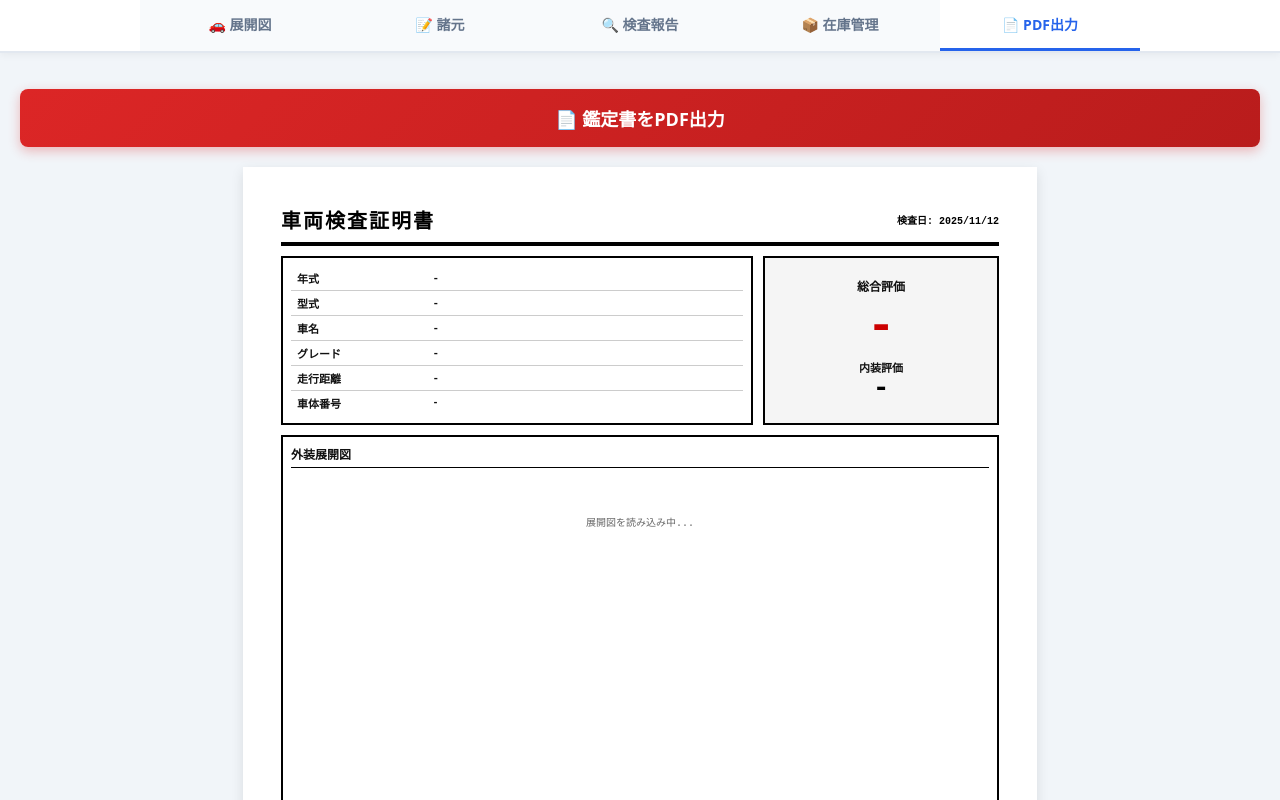
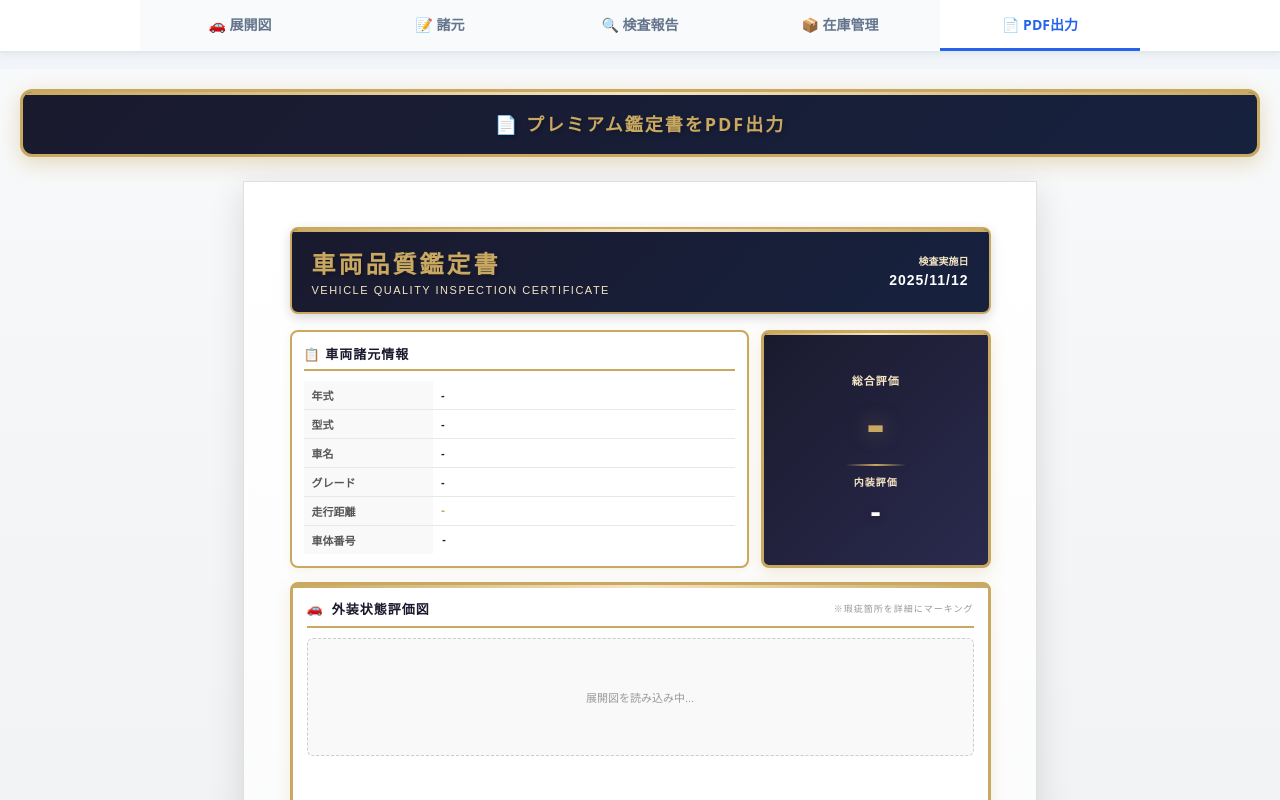
Before and after one commit to s430g717-spec/used-car-app, a React (Vite) app: page / in a window 1280 px wide. Both pictures are taken after a click on the button "📄 PDF出力". Shown: the top 800 px of the page. Built offline with nearby package versions, Linux system fonts and the light colour scheme.

Commit message:
鑑定書をプレミアムデザインに全面刷新: ゴールドアクセント、高級感あるレイアウト、プロフェッショナル品質

```diff
--- a/src/components/PDFExport.tsx
+++ b/src/components/PDFExport.tsx
@@ -118,69 +118,128 @@ export function PDFExport({ carSpec, partDefects, inspectorReport, onExport }: P
   };
 
   return (
-    <div style={{ padding: 20 }}>
+    <div style={{ padding: 20, background: 'linear-gradient(to bottom, #f8f9fa 0%, #e9ecef 100%)', minHeight: '100vh' }}>
+      {/* プレミアムボタン */}
       <button
         onClick={generatePDF}
         disabled={isGenerating}
         style={{
           width: '100%',
-          padding: 16,
-          borderRadius: 8,
-          border: 'none',
-          background: isGenerating ? '#94a3b8' : 'linear-gradient(135deg, #dc2626 0%, #b91c1c 100%)',
+          padding: 18,
+          borderRadius: 12,
+          border: '3px solid #c9a961',
+          background: isGenerating
+            ? 'linear-gradient(135deg, #6c757d 0%, #495057 100%)'
+            : 'linear-gradient(135deg, #1a1a2e 0%, #16213e 100%)',
           fontSize: 18,
-          fontWeight: 700,
-          color: '#fff',
+          fontWeight: 900,
+          color: '#c9a961',
           cursor: isGenerating ? 'not-allowed' : 'pointer',
-          boxShadow: '0 4px 12px rgba(220,38,38,0.3)',
-          marginBottom: 20
+          boxShadow: isGenerating
+            ? '0 4px 12px rgba(108,117,125,0.3)'
+            : '0 6px 20px rgba(201,169,97,0.4)',
+          marginBottom: 24,
+          textShadow: '2px 2px 4px rgba(0,0,0,0.3)',
+          letterSpacing: 2,
+          transition: 'all 0.3s ease',
+          position: 'relative',
+          overflow: 'hidden'
         }}
       >
-        {isGenerating ? '📄 PDF生成中...' : '📄 鑑定書をPDF出力'}
+        <div style={{
+          position: 'absolute',
+          top: 0,
+          left: 0,
+          right: 0,
+          height: 3,
+          background: 'linear-gradient(90deg, #c9a961 0%, #f4e5c3 50%, #c9a961 100%)'
+        }}></div>
+        {isGenerating ? '⏳ 高品質PDF生成中...' : '📄 プレミアム鑑定書をPDF出力'}
       </button>
 
-      {/* USS様式 PDF プレビュー */}
+      {/* プロフェッショナル鑑定書 */}
       <div
         ref={previewRef}
         style={{
           width: '210mm',
           minHeight: '297mm',
-          background: '#fff',
-          padding: '10mm',
+          background: 'linear-gradient(to bottom, #ffffff 0%, #f8f9fa 100%)',
+          padding: '12mm',
           margin: '0 auto',
           boxSizing: 'border-box',
-          fontFamily: '"MS Gothic", "MS Mincho", monospace',
+          fontFamily: '"Noto Sans JP", "Yu Gothic", "Meiryo", sans-serif',
           position: 'relative',
-          boxShadow: '0 4px 12px rgba(0,0,0,0.1)',
+          boxShadow: '0 8px 32px rgba(0,0,0,0.12)',
           opacity: isGenerating ? 0.5 : 1,
-          pointerEvents: isGenerating ? 'none' : 'auto'
+          pointerEvents: isGenerating ? 'none' : 'auto',
+          border: '1px solid #e0e0e0'
         }}
       >
-        {/* ヘッダー */}
+        {/* 高級感あるヘッダー */}
         <div style={{
-          borderBottom: '4px solid #000',
-          paddingBottom: 8,
-          marginBottom: 10,
+          background: 'linear-gradient(135deg, #1a1a2e 0%, #16213e 100%)',
+          padding: '16px 20px',
+          marginBottom: 16,
+          borderRadius: 8,
+          boxShadow: '0 4px 12px rgba(0,0,0,0.15)',
+          border: '2px solid #c9a961',
+          position: 'relative',
+          overflow: 'hidden'
+        }}>
+          <div style={{
+            position: 'absolute',
+            top: 0,
+            left: 0,
+            right: 0,
+            height: 3,
+            background: 'linear-gradient(90deg, #c9a961 0%, #f4e5c3 50%, #c9a961 100%)'
+          }}></div>
+          <div style={{
             display: 'flex',
             justifyContent: 'space-between',
             alignItems: 'center'
           }}>
+            <div>
               <h1 style={{
-            fontSize: 20,
+                fontSize: 24,
                 fontWeight: 900,
-            color: '#000',
+                color: '#c9a961',
                 margin: 0,
-            letterSpacing: 2
+                letterSpacing: 3,
+                textShadow: '2px 2px 4px rgba(0,0,0,0.3)'
               }}>
-            車両検査証明書
+                車両品質鑑定書
               </h1>
               <div style={{
+                fontSize: 11,
+                color: '#f4e5c3',
+                marginTop: 4,
+                letterSpacing: 1.5,
+                fontWeight: 500
+              }}>
+                VEHICLE QUALITY INSPECTION CERTIFICATE
+              </div>
+            </div>
+            <div style={{
+              textAlign: 'right'
+            }}>
+              <div style={{
                 fontSize: 10,
-            color: '#000',
-            textAlign: 'right',
-            fontWeight: 700
+                color: '#f4e5c3',
+                marginBottom: 4,
+                fontWeight: 600
               }}>
-            検査日: {new Date().toLocaleDateString('ja-JP', { year: 'numeric', month: '2-digit', day: '2-digit' }).replace(/\//g, '/')}
+                検査実施日
+              </div>
+              <div style={{
+                fontSize: 14,
+                color: '#fff',
+                fontWeight: 900,
+                letterSpacing: 1
+              }}>
+                {new Date().toLocaleDateString('ja-JP', { year: 'numeric', month: '2-digit', day: '2-digit' })}
+              </div>
+            </div>
           </div>
         </div>
 
@@ -188,237 +247,399 @@ export function PDFExport({ carSpec, partDefects, inspectorReport, onExport }: P
         <div style={{
           display: 'grid',
           gridTemplateColumns: '2fr 1fr',
-          gap: 10,
-          marginBottom: 10
+          gap: 12,
+          marginBottom: 14
         }}>
-          {/* 諸元情報 */}
+          {/* 諸元情報 - 高級デザイン */}
           <div style={{
-            border: '2px solid #000',
-            padding: 8
+            background: '#fff',
+            border: '2px solid #c9a961',
+            borderRadius: 8,
+            padding: 12,
+            boxShadow: '0 2px 8px rgba(201,169,97,0.15)'
           }}>
+            <div style={{
+              fontSize: 13,
+              fontWeight: 900,
+              color: '#1a1a2e',
+              marginBottom: 10,
+              paddingBottom: 6,
+              borderBottom: '2px solid #c9a961',
+              letterSpacing: 1
+            }}>
+              📋 車両諸元情報
+            </div>
             <table style={{
               width: '100%',
               fontSize: 11,
               borderCollapse: 'collapse',
-              fontWeight: 700
+              fontWeight: 600
             }}>
               <tbody>
                 <tr>
-                  <td style={{ padding: '4px 6px', borderBottom: '1px solid #ccc', width: '30%' }}>年式</td>
-                  <td style={{ padding: '4px 6px', borderBottom: '1px solid #ccc' }}>{carSpec.year || '-'}</td>
+                  <td style={{ padding: '6px 8px', borderBottom: '1px solid #e8e8e8', width: '30%', color: '#555', background: '#f9f9f9' }}>年式</td>
+                  <td style={{ padding: '6px 8px', borderBottom: '1px solid #e8e8e8', color: '#1a1a2e', fontWeight: 700 }}>{carSpec.year || '-'}</td>
                 </tr>
                 <tr>
-                  <td style={{ padding: '4px 6px', borderBottom: '1px solid #ccc' }}>型式</td>
-                  <td style={{ padding: '4px 6px', borderBottom: '1px solid #ccc' }}>{carSpec.model || '-'}</td>
+                  <td style={{ padding: '6px 8px', borderBottom: '1px solid #e8e8e8', color: '#555', background: '#f9f9f9' }}>型式</td>
+                  <td style={{ padding: '6px 8px', borderBottom: '1px solid #e8e8e8', color: '#1a1a2e', fontWeight: 700 }}>{carSpec.model || '-'}</td>
                 </tr>
                 <tr>
-                  <td style={{ padding: '4px 6px', borderBottom: '1px solid #ccc' }}>車名</td>
-                  <td style={{ padding: '4px 6px', borderBottom: '1px solid #ccc' }}>{carSpec.name || '-'}</td>
+                  <td style={{ padding: '6px 8px', borderBottom: '1px solid #e8e8e8', color: '#555', background: '#f9f9f9' }}>車名</td>
+                  <td style={{ padding: '6px 8px', borderBottom: '1px solid #e8e8e8', color: '#1a1a2e', fontWeight: 700 }}>{carSpec.name || '-'}</td>
                 </tr>
                 <tr>
-                  <td style={{ padding: '4px 6px', borderBottom: '1px solid #ccc' }}>グレード</td>
-                  <td style={{ padding: '4px 6px', borderBottom: '1px solid #ccc' }}>{carSpec.grade || '-'}</td>
+                  <td style={{ padding: '6px 8px', borderBottom: '1px solid #e8e8e8', color: '#555', background: '#f9f9f9' }}>グレード</td>
+                  <td style={{ padding: '6px 8px', borderBottom: '1px solid #e8e8e8', color: '#1a1a2e', fontWeight: 700 }}>{carSpec.grade || '-'}</td>
                 </tr>
                 <tr>
-                  <td style={{ padding: '4px 6px', borderBottom: '1px solid #ccc' }}>走行距離</td>
-                  <td style={{ padding: '4px 6px', borderBottom: '1px solid #ccc' }}>
+                  <td style={{ padding: '6px 8px', borderBottom: '1px solid #e8e8e8', color: '#555', background: '#f9f9f9' }}>走行距離</td>
+                  <td style={{ padding: '6px 8px', borderBottom: '1px solid #e8e8e8', color: '#c9a961', fontWeight: 900, fontSize: 12 }}>
                     {carSpec.mileage ? `${carSpec.mileage.toLocaleString()}km` : '-'}
                   </td>
                 </tr>
                 <tr>
-                  <td style={{ padding: '4px 6px' }}>車体番号</td>
-                  <td style={{ padding: '4px 6px', fontSize: 10 }}>{carSpec.chassisNumber || '-'}</td>
+                  <td style={{ padding: '6px 8px', color: '#555', background: '#f9f9f9' }}>車体番号</td>
+                  <td style={{ padding: '6px 8px', color: '#1a1a2e', fontSize: 10, fontFamily: 'monospace', fontWeight: 700 }}>{carSpec.chassisNumber || '-'}</td>
                 </tr>
               </tbody>
             </table>
           </div>
 
-          {/* 評価点 */}
+          {/* 評価点 - プレミアムデザイン */}
           <div style={{
-            border: '2px solid #000',
-            padding: 8,
+            background: 'linear-gradient(135deg, #1a1a2e 0%, #2a2a4e 100%)',
+            border: '3px solid #c9a961',
+            borderRadius: 8,
+            padding: 12,
             display: 'flex',
             flexDirection: 'column',
             justifyContent: 'center',
             alignItems: 'center',
-            background: '#f5f5f5'
+            boxShadow: '0 4px 16px rgba(201,169,97,0.25)',
+            position: 'relative',
+            overflow: 'hidden'
           }}>
-            <div style={{ fontSize: 12, fontWeight: 700, marginBottom: 8 }}>総合評価</div>
             <div style={{
-              fontSize: 48,
+              position: 'absolute',
+              top: 0,
+              left: 0,
+              right: 0,
+              height: 2,
+              background: 'linear-gradient(90deg, #c9a961 0%, #f4e5c3 50%, #c9a961 100%)'
+            }}></div>
+            <div style={{ fontSize: 11, fontWeight: 700, marginBottom: 8, color: '#f4e5c3', letterSpacing: 1 }}>総合評価</div>
+            <div style={{
+              fontSize: 56,
               fontWeight: 900,
-              color: '#c00',
-              lineHeight: 1
+              color: '#c9a961',
+              lineHeight: 1,
+              textShadow: '0 0 20px rgba(201,169,97,0.5)',
+              marginBottom: 4
             }}>
               {typeof inspectorReport === 'object' ? inspectorReport.overallRating || '-' : '-'}
             </div>
-            <div style={{ fontSize: 11, fontWeight: 700, marginTop: 8 }}>内装評価</div>
             <div style={{
-              fontSize: 28,
+              width: 60,
+              height: 2,
+              background: 'linear-gradient(90deg, transparent 0%, #c9a961 50%, transparent 100%)',
+              marginTop: 8,
+              marginBottom: 8
+            }}></div>
+            <div style={{ fontSize: 10, fontWeight: 700, marginBottom: 6, color: '#f4e5c3', letterSpacing: 1 }}>内装評価</div>
+            <div style={{
+              fontSize: 32,
               fontWeight: 900,
-              color: '#000',
-              lineHeight: 1
+              color: '#fff',
+              lineHeight: 1,
+              textShadow: '0 2px 8px rgba(0,0,0,0.3)'
             }}>
               {typeof inspectorReport === 'object' ? inspectorReport.interiorRating || '-' : '-'}
             </div>
           </div>
         </div>
 
-        {/* 中段: 展開図 */}
+        {/* 中段: 展開図 - プレミアムフレーム */}
         <div style={{
-          border: '2px solid #000',
-          padding: 8,
-          marginBottom: 10,
-          minHeight: '120mm'
+          background: '#fff',
+          border: '3px solid #c9a961',
+          borderRadius: 8,
+          padding: 14,
+          marginBottom: 14,
+          minHeight: '120mm',
+          boxShadow: '0 4px 16px rgba(201,169,97,0.2)',
+          position: 'relative'
         }}>
           <div style={{
-            fontSize: 12,
-            fontWeight: 700,
-            marginBottom: 6,
-            borderBottom: '1px solid #000',
-            paddingBottom: 4
+            position: 'absolute',
+            top: 0,
+            left: 0,
+            right: 0,
+            height: 3,
+            background: 'linear-gradient(90deg, #c9a961 0%, #f4e5c3 50%, #c9a961 100%)',
+            borderRadius: '8px 8px 0 0'
+          }}></div>
+          <div style={{
+            fontSize: 13,
+            fontWeight: 900,
+            marginBottom: 10,
+            paddingBottom: 8,
+            borderBottom: '2px solid #c9a961',
+            color: '#1a1a2e',
+            letterSpacing: 1,
+            display: 'flex',
+            alignItems: 'center',
+            gap: 8
           }}>
-            外装展開図
+            <span>🚗</span>
+            <span>外装状態評価図</span>
+            <span style={{ fontSize: 9, color: '#999', fontWeight: 500, marginLeft: 'auto' }}>
+              ※瑕疵箇所を詳細にマーキング
+            </span>
           </div>
           {diagramImage ? (
+            <div style={{
+              background: '#f9f9f9',
+              padding: 8,
+              borderRadius: 6,
+              border: '1px solid #e8e8e8'
+            }}>
               <img
                 src={diagramImage}
                 alt="車両展開図"
                 style={{
                   width: '100%',
                   height: 'auto',
-                maxHeight: '110mm',
-                objectFit: 'contain'
+                  maxHeight: '105mm',
+                  objectFit: 'contain',
+                  borderRadius: 4
                 }}
               />
+            </div>
           ) : (
-            <div style={{ fontSize: 10, color: '#666', textAlign: 'center', paddingTop: 40 }}>
+            <div style={{
+              fontSize: 11,
+              color: '#999',
+              textAlign: 'center',
+              paddingTop: 50,
+              paddingBottom: 50,
+              background: '#f9f9f9',
+              borderRadius: 6,
+              border: '1px dashed #ccc'
+            }}>
               展開図を読み込み中...
             </div>
           )}
         </div>
 
-        {/* 下段: 車両画像 + 検査員コメント */}
+        {/* 下段: 車両画像 - ギャラリー風 */}
         <div style={{
           display: 'grid',
           gridTemplateColumns: '1fr 1fr',
-          gap: 10,
-          marginBottom: 10
+          gap: 12,
+          marginBottom: 14
         }}>
           {/* 車両前方画像 */}
           <div style={{
-            border: '2px solid #000',
-            padding: 6
+            background: '#fff',
+            border: '2px solid #c9a961',
+            borderRadius: 8,
+            padding: 8,
+            boxShadow: '0 2px 8px rgba(201,169,97,0.15)'
           }}>
-            <div style={{ fontSize: 10, fontWeight: 700, marginBottom: 4, borderBottom: '1px solid #000', paddingBottom: 2 }}>
-              車両画像（前）
+            <div style={{
+              fontSize: 11,
+              fontWeight: 700,
+              marginBottom: 6,
+              paddingBottom: 4,
+              borderBottom: '2px solid #c9a961',
+              color: '#1a1a2e',
+              letterSpacing: 0.5,
+              display: 'flex',
+              alignItems: 'center',
+              gap: 6
+            }}>
+              <span>📸</span>
+              <span>車両画像（前面）</span>
             </div>
             {carSpec.frontImage ? (
+              <div style={{
+                border: '3px solid #e8e8e8',
+                borderRadius: 6,
+                overflow: 'hidden',
+                boxShadow: '0 2px 6px rgba(0,0,0,0.1)'
+              }}>
                 <img
                   src={carSpec.frontImage}
                   alt="車両前方"
                   style={{
                     width: '100%',
                     height: 'auto',
-                  maxHeight: '35mm',
+                    maxHeight: '36mm',
                     objectFit: 'cover',
-                  border: '1px solid #ccc'
+                    display: 'block'
                   }}
                 />
+              </div>
             ) : (
               <div style={{
                 width: '100%',
-                height: '35mm',
-                background: '#f0f0f0',
+                height: '36mm',
+                background: 'linear-gradient(135deg, #f5f5f5 0%, #e8e8e8 100%)',
                 display: 'flex',
+                flexDirection: 'column',
                 alignItems: 'center',
                 justifyContent: 'center',
                 fontSize: 10,
                 color: '#999',
-                border: '1px dashed #ccc'
+                border: '2px dashed #ccc',
+                borderRadius: 6
               }}>
-                画像なし
+                <div style={{ fontSize: 20, marginBottom: 4 }}>📷</div>
+                <div>画像未登録</div>
               </div>
             )}
           </div>
 
           {/* 車両後方画像 */}
           <div style={{
-            border: '2px solid #000',
-            padding: 6
+            background: '#fff',
+            border: '2px solid #c9a961',
+            borderRadius: 8,
+            padding: 8,
+            boxShadow: '0 2px 8px rgba(201,169,97,0.15)'
           }}>
-            <div style={{ fontSize: 10, fontWeight: 700, marginBottom: 4, borderBottom: '1px solid #000', paddingBottom: 2 }}>
-              車両画像（後）
+            <div style={{
+              fontSize: 11,
+              fontWeight: 700,
+              marginBottom: 6,
+              paddingBottom: 4,
+              borderBottom: '2px solid #c9a961',
+              color: '#1a1a2e',
+              letterSpacing: 0.5,
+              display: 'flex',
+              alignItems: 'center',
+              gap: 6
+            }}>
+              <span>📸</span>
+              <span>車両画像（後面）</span>
             </div>
             {carSpec.rearImage ? (
+              <div style={{
+                border: '3px solid #e8e8e8',
+                borderRadius: 6,
+                overflow: 'hidden',
+                boxShadow: '0 2px 6px rgba(0,0,0,0.1)'
+              }}>
                 <img
                   src={carSpec.rearImage}
                   alt="車両後方"
                   style={{
                     width: '100%',
                     height: 'auto',
-                  maxHeight: '35mm',
+                    maxHeight: '36mm',
                     objectFit: 'cover',
-                  border: '1px solid #ccc'
+                    display: 'block'
                   }}
                 />
+              </div>
             ) : (
               <div style={{
                 width: '100%',
-                height: '35mm',
-                background: '#f0f0f0',
+                height: '36mm',
+                background: 'linear-gradient(135deg, #f5f5f5 0%, #e8e8e8 100%)',
                 display: 'flex',
+                flexDirection: 'column',
                 alignItems: 'center',
                 justifyContent: 'center',
                 fontSize: 10,
                 color: '#999',
-                border: '1px dashed #ccc'
+                border: '2px dashed #ccc',
+                borderRadius: 6
               }}>
-                画像なし
+                <div style={{ fontSize: 20, marginBottom: 4 }}>📷</div>
+                <div>画像未登録</div>
               </div>
             )}
           </div>
         </div>
 
-        {/* 検査員報告 */}
+        {/* 検査員報告 - プロフェッショナル */}
         <div style={{
-          border: '2px solid #000',
-          padding: 8,
-          minHeight: '30mm'
+          background: '#fff',
+          border: '2px solid #c9a961',
+          borderRadius: 8,
+          padding: 12,
+          minHeight: '28mm',
+          boxShadow: '0 2px 8px rgba(201,169,97,0.15)',
+          marginBottom: 8
         }}>
           <div style={{
-            fontSize: 11,
-            fontWeight: 700,
-            marginBottom: 6,
-            borderBottom: '1px solid #000',
-            paddingBottom: 4
+            fontSize: 12,
+            fontWeight: 900,
+            marginBottom: 8,
+            paddingBottom: 6,
+            borderBottom: '2px solid #c9a961',
+            color: '#1a1a2e',
+            letterSpacing: 1,
+            display: 'flex',
+            alignItems: 'center',
+            gap: 8
           }}>
-            検査員報告・備考
+            <span>✍️</span>
+            <span>検査員報告・特記事項</span>
           </div>
           <div style={{
-            fontSize: 9,
-            lineHeight: 1.5,
+            fontSize: 10,
+            lineHeight: 1.7,
             whiteSpace: 'pre-wrap',
-            fontFamily: 'monospace'
+            color: '#2a2a2a',
+            background: '#f9f9f9',
+            padding: 10,
+            borderRadius: 6,
+            border: '1px solid #e8e8e8',
+            minHeight: '18mm',
+            fontWeight: 500
           }}>
             {typeof inspectorReport === 'string' ? inspectorReport : inspectorReport.content || '特記事項なし'}
           </div>
         </div>
 
-        {/* フッター */}
+        {/* プレミアムフッター */}
         <div style={{
           position: 'absolute',
-          bottom: '8mm',
-          left: '10mm',
-          right: '10mm',
-          borderTop: '1px solid #000',
-          paddingTop: 4,
+          bottom: '10mm',
+          left: '12mm',
+          right: '12mm',
+          paddingTop: 10,
+          borderTop: '3px solid #c9a961',
+          background: 'linear-gradient(to top, rgba(201,169,97,0.05) 0%, transparent 100%)'
+        }}>
+          <div style={{
+            display: 'flex',
+            justifyContent: 'space-between',
+            alignItems: 'center',
             fontSize: 8,
-          color: '#000',
+            color: '#666',
+            fontWeight: 600,
+            marginBottom: 6
+          }}>
+            <div style={{ display: 'flex', alignItems: 'center', gap: 4 }}>
+              <span style={{ color: '#c9a961', fontSize: 10 }}>✓</span>
+              <span>本鑑定書は検査時点での車両品質を証明します</span>
+            </div>
+            <div style={{ color: '#1a1a2e', fontWeight: 700 }}>
+              発行日: {new Date().toLocaleDateString('ja-JP')}
+            </div>
+          </div>
+          <div style={{
+            fontSize: 7,
+            color: '#999',
             textAlign: 'center',
-          fontWeight: 700
+            letterSpacing: 0.5
           }}>
-          この検査証明書は検査時点での車両状態を証明するものです。｜発行: {new Date().toLocaleDateString('ja-JP')}
+            PROFESSIONAL VEHICLE QUALITY INSPECTION CERTIFICATE | ISSUED BY CERTIFIED INSPECTOR
+          </div>
         </div>
       </div>
     </div>
```
Also changed, not shown: 4 other files (tests, documents, lock files or other folders). Lines whose indentation alone changed are shown as unchanged.
